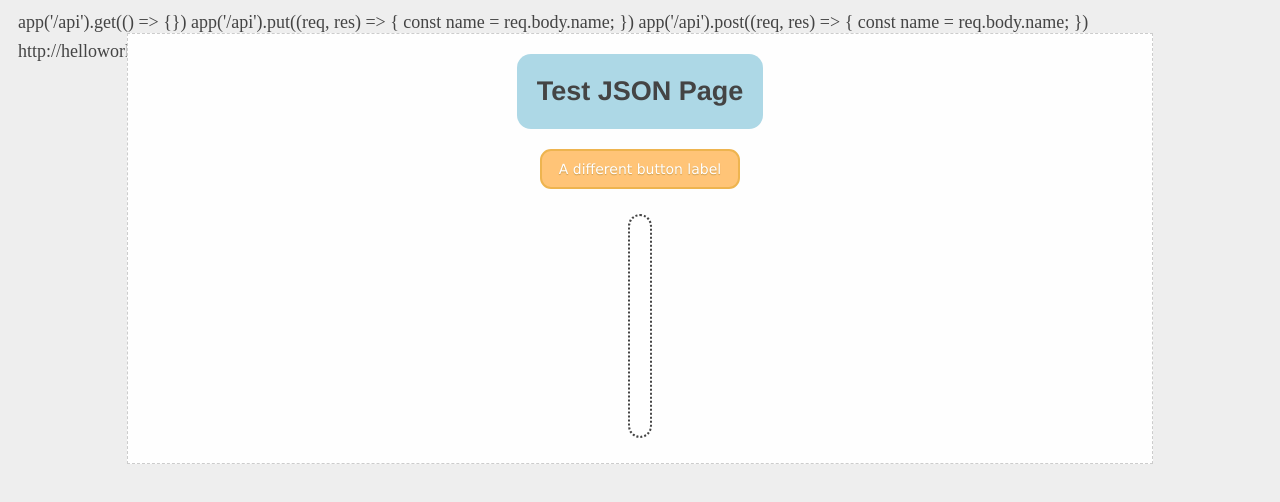
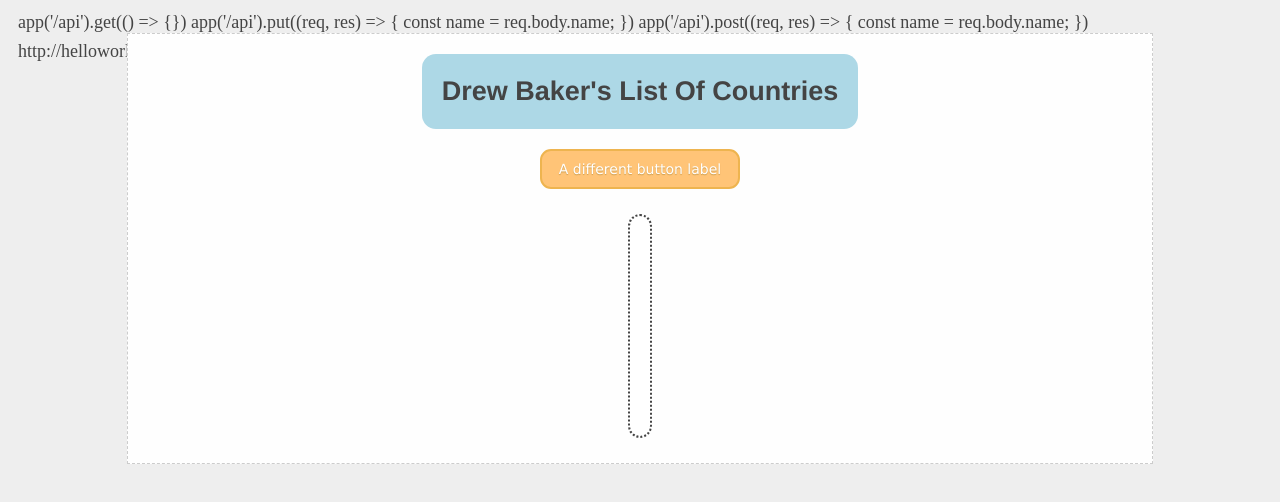
Before and after one commit to dbaker18/dbaker18.github.io, a plain HTML site: page lab_5/index.html in a window 1280 px wide. Drawn offline with Linux system fonts and the light colour scheme.

Commit message:
Update index.html

```diff
--- a/lab_5/index.html
+++ b/lab_5/index.html
@@ -8,7 +8,7 @@
   <body>
     <div class="container">
       <div class="wrapper">
-        <div class="header">Test JSON page</div>
+        <div class="header">Drew Baker's list of countries</div>
         <button class="activate">A different button label</button>
         <div class="content"></div>
         <div class="footer"></div>
```
